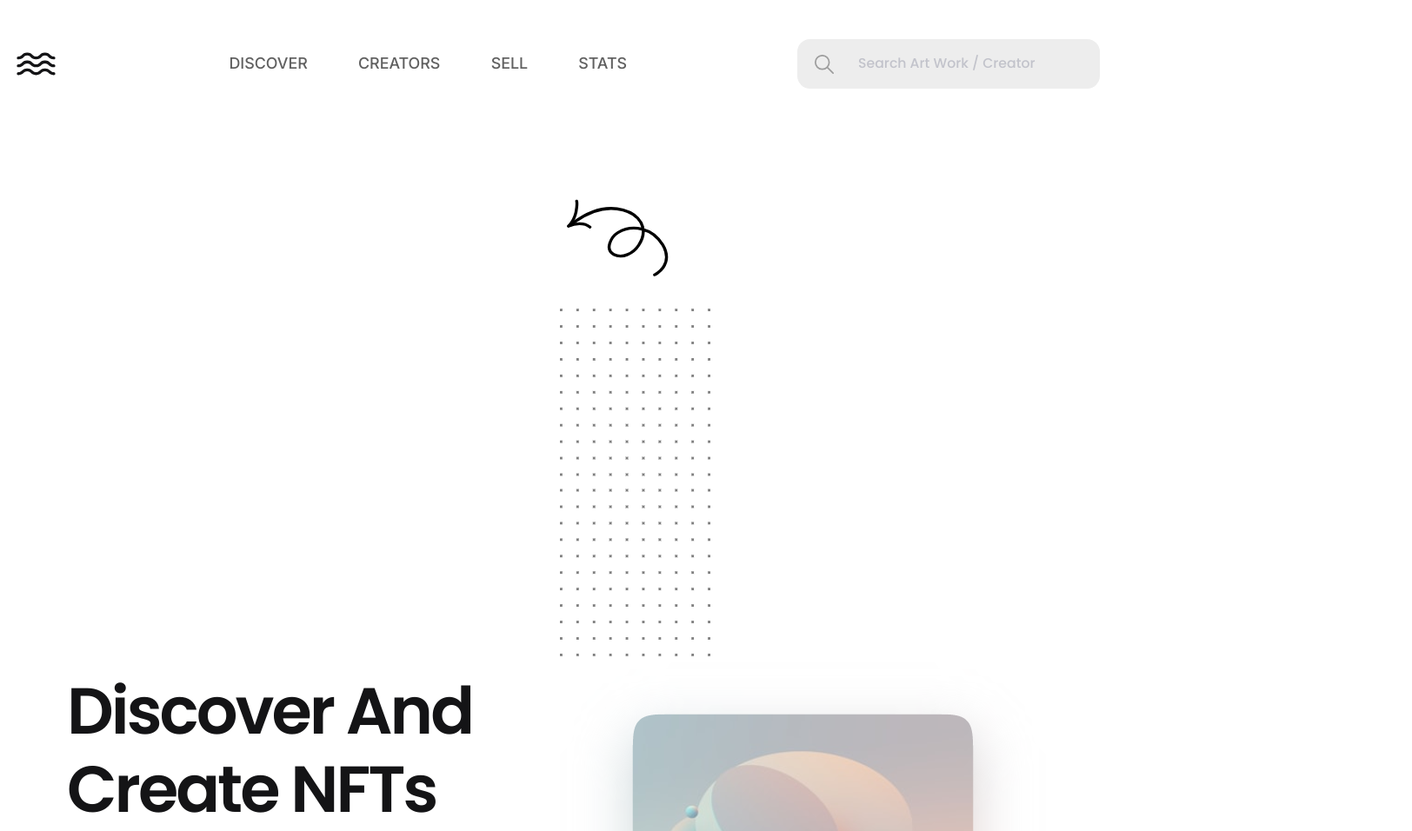
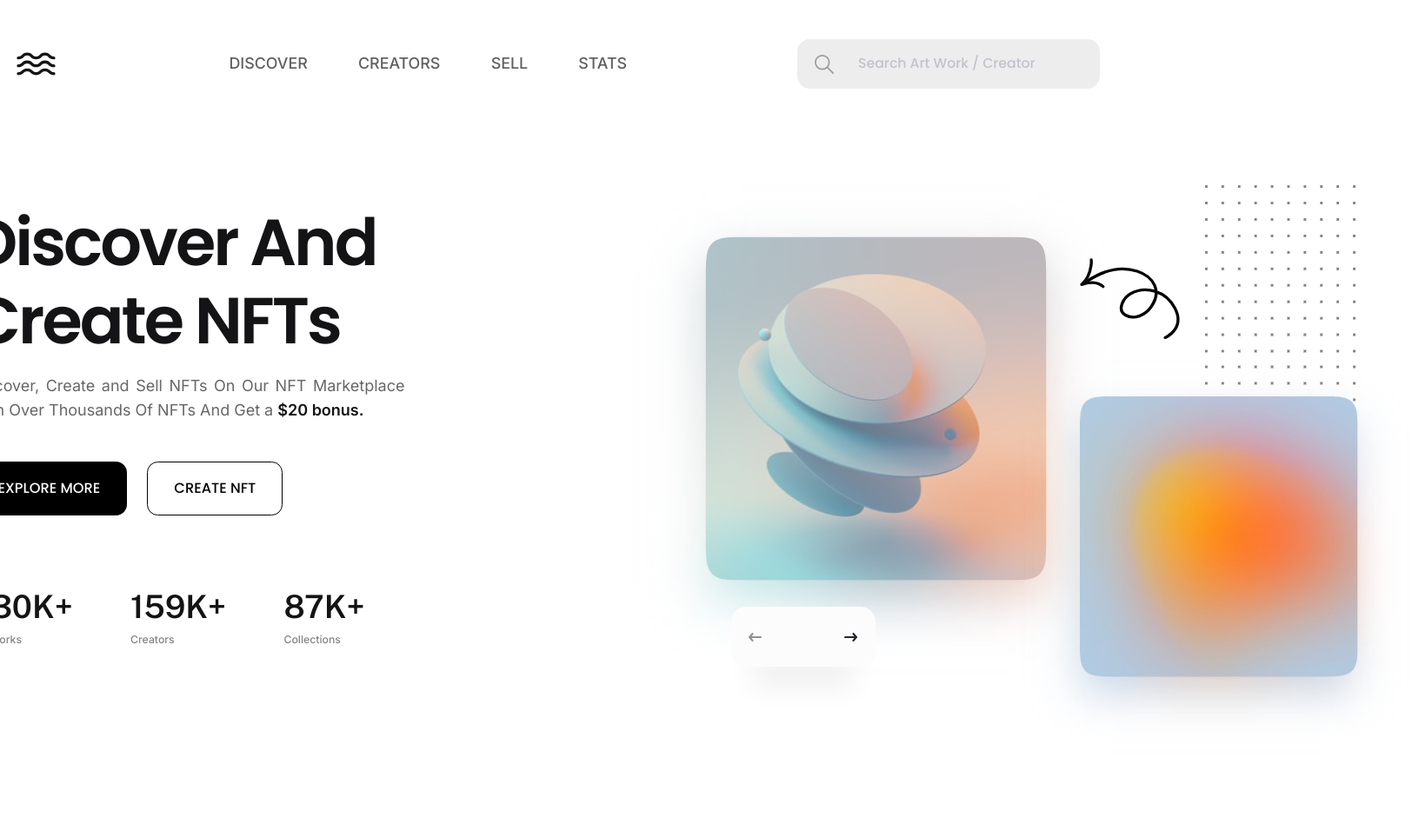
Before and after one commit to Mokkento12/DiveSea, a plain HTML site: page index.html in a window 1280 px wide. Shown: the top 956 px of the page at 87% size, 1624 px wide, since content can reach past the window. After the commit the page ends 874 px from the top, so only its background shows below. Drawn offline with nearby package versions, Linux system fonts and the light colour scheme.

Commit message:
create:slider

```diff
--- a/index.html
+++ b/index.html
@@ -39,8 +39,8 @@
                 </div>
                 <!-- /.hero__content -->
                 <div class="hero__btns">
-                    <a href="#" class="hero__btn">Explore More</a>
-                    <a href="#" class="hero__btn">create NFT</a>
+                    <a href="#" class="hero__btn primary">Explore More</a>
+                    <a href="#" class="hero__btn light">create NFT</a>
                 </div>
                 <div class="features">
                     <div class="features__list">
@@ -74,17 +74,17 @@
                         <img src="img/hero/slide-1.png" alt="abstraction"
                             class="hero__slide--img">
                     </div>
-                    <div class="hero__slide">
+                    <div class="hero__slide blur">
                         <img src="img/hero/slide-blur.png" alt="abstraction"
                             class="hero__slide--img">
                     </div>
                     <div class="hero__slider-btns">
-                        <button class="arrow__btn"><img
+                        <a href="#" class="arrow__btn--prev"><img
                                 src="img/hero/arrow-left.svg" alt="arrow"
-                                class="arrow__img"></button>
-                        <button class="arrow__btn"><img
+                                class="arrow__img"></a>
+                        <a href="#" class="arrow__img--next"><img
                                 src="img/hero/arrow-right.svg" alt="arrow"
-                                class="arrow__img"></button>
+                                class="arrow__img"></a>
                     </div>
                 </div>
                 <!-- /.hero__slider -->
--- a/sass/_var.sass
+++ b/sass/_var.sass
@@ -1,2 +1,3 @@
 $inter: 'Inter', sans-serif
 $poppins: 'Poppins', sans-serif
+$ps: 'Public Sans', sans-serif
--- a/sass/blocks/_hero.sass
+++ b/sass/blocks/_hero.sass
@@ -39,3 +39,121 @@
 .bold
   color: rgb(20, 20, 22)
   font-weight: 600
+
+.hero__btns
+  display: flex
+  align-items: center
+  margin-bottom: 82px
+
+.hero__btn
+  border-radius: 12.41px
+  border: 1.5px solid rgb(0, 0, 0)
+  text-decoration: none
+  padding: 18px 30px
+  font-family: $poppins
+  font-size: 16.27px
+  font-weight: 500
+  line-height: 24px
+  letter-spacing: 1%
+  text-align: left
+  text-transform: uppercase
+
+.primary
+  color: rgb(255, 255, 255)
+  background: rgb(0, 0, 0)
+  margin-right: 23px
+
+.light
+  color: rgb(0, 0, 0)
+
+.features
+  display: flex
+  align-items: center
+
+  &__list
+    width: 453px
+    display: flex
+    align-items: center
+    justify-content: space-between
+  &__item
+    display: flex
+    align-items: start
+    flex-direction: column
+  &__title
+    color: rgb(20, 20, 22)
+    font-family: $ps
+    font-size: 36.77px
+    font-weight: 600
+    line-height: 45.96px
+    text-align: center
+    margin-bottom: 6px
+  &__descr
+    color: rgb(132, 133, 134)
+    font-family: $inter
+    font-size: 12.26px
+    font-weight: 500
+    line-height: 18.39px
+    text-align: center
+.hero__header
+  width: 780px
+  height: 554px
+  display: flex
+  align-items: center
+  justify-content: center
+  position: relative
+.arrow__big
+  position: absolute
+  top: 70px
+  right: -50px
+  transform: rotate(3deg)
+
+.dots
+  position: absolute
+  width: 173px
+  height: 192.22px
+  top: 0
+  right: -245px
+
+.hero__slider
+  width: 100%
+  height: 100%
+  position: relative
+  display: flex
+  align-items: center
+  justify-content: space-between
+  flex-direction: column
+.hero__slider-btns
+  position: relative
+  width: 166px
+  height: 68.99px
+  display: flex
+  align-items: center
+  justify-content: space-between
+  border-radius: 17.25px
+  box-shadow: 0px 43.12px 34.49px -25.87px rgba(15, 15, 15, 0.12)
+  background: rgb(252, 252, 253)
+  bottom: 0
+.hero__slide
+  width: 391px
+  height: 395px
+  margin-bottom: 72px
+.blur
+  position: absolute
+  right: -250px
+  top: 200px
+  &--img
+    border-radius: 25px
+
+.arrow__btn
+  position: static
+  width: 122.88px
+  height: 25.87px
+.arrow__img
+
+.arrow__btn--prev
+  position: absolute
+  left: 20.48px
+
+.arrow__img--next
+  position: absolute
+  right: 20.48px
--- a/sass/style.sass
+++ b/sass/style.sass
@@ -6,6 +6,7 @@
 @import url(https://fonts.googleapis.com/css?family=Inter:100,200,300,regular,500,600,700,800,900)
 
 @import url(https://fonts.googleapis.com/css?family=Poppins:100,100italic,200,200italic,300,300italic,regular,italic,500,500italic,600,600italic,700,700italic,800,800italic,900,900italic)
+@import url(https://fonts.googleapis.com/css?family=Public+Sans:100,200,300,regular,500,600,700,800,900,100italic,200italic,300italic,italic,500italic,600italic,700italic,800italic,900italic)
 // Header
 @import blocks/_header
 // Hero
```
Also changed, not shown: css/style.css, 1 other file.
